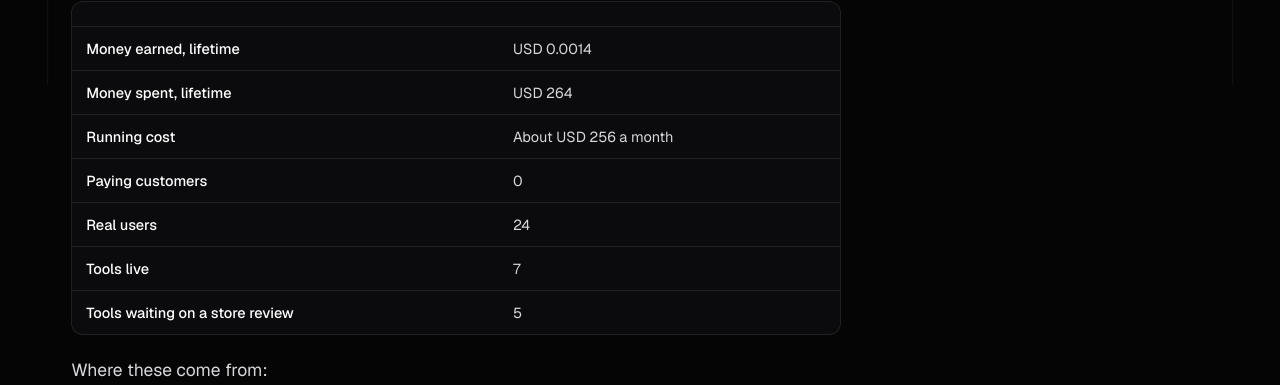
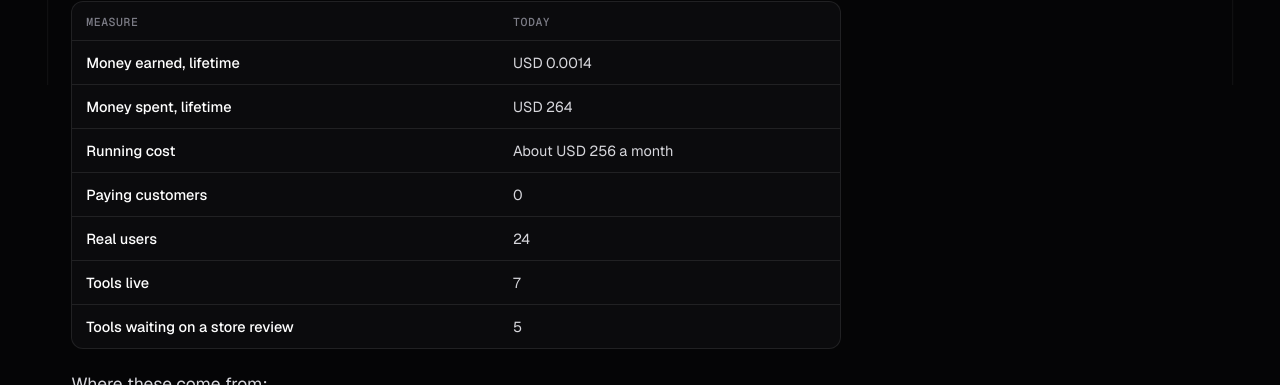
Before and after one commit to skillmerc/skillmerc.github.io, a plain HTML site: page open-books/index.html in a window 1280 px wide. Shown: the part 715-1100 px from the top of the page. Drawn offline with Linux system fonts and the light colour scheme.

Commit message:
Open books: table header

```diff
--- a/open-books/index.html
+++ b/open-books/index.html
@@ -5,8 +5,8 @@
 <table>
 <thead>
 <tr>
-<th></th>
-<th></th>
+<th>Measure</th>
+<th>Today</th>
 </tr>
 </thead>
 <tbody><tr>
```
